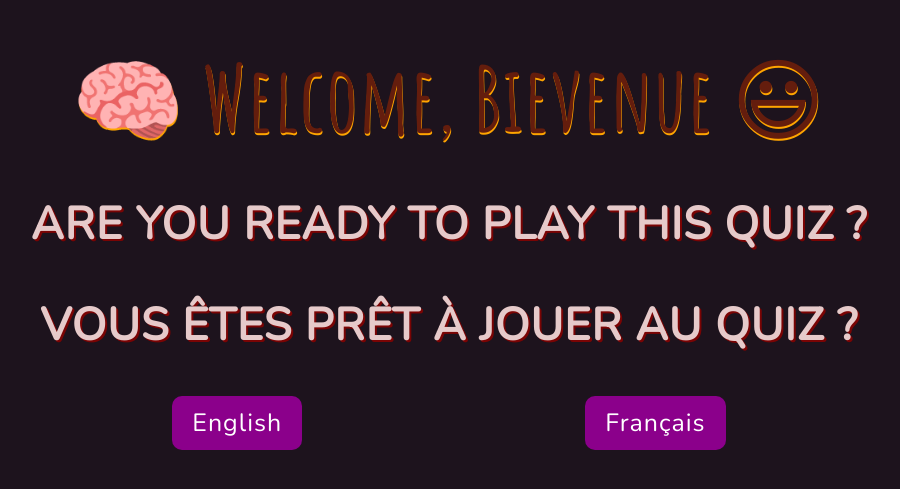
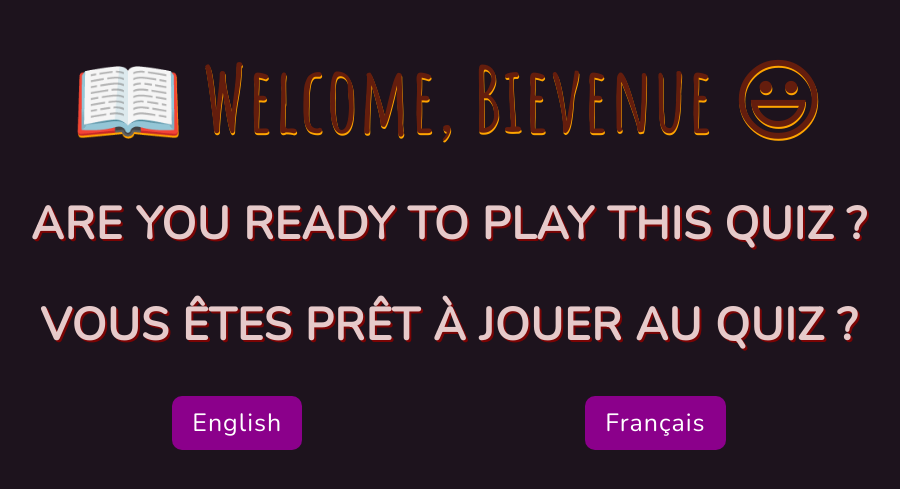
Before and after one commit to chichiulam2022/trivia_quiz_app, a plain HTML site: page index.html in a window 1280 px wide. Shown: the part 145-634 px from the top of the page, without its empty margins (191-1091 px from the left). Drawn offline with nearby package versions, Linux system fonts and the light colour scheme.

Commit message:
Update index.html

```diff
--- a/index.html
+++ b/index.html
@@ -13,7 +13,7 @@
 <body>
     <div class="container">
         <div class="quiz">
-            <h1 class="welcome">🧠 Welcome, Bievenue 😃</h1>
+            <h1 class="welcome">📖 Welcome, Bievenue 😃</h1>
             <h1 class="intro">Are You Ready to Play This Quiz ?</h1>
             <h1 class="intro">Vous êtes prêt à jouer au quiz ?</h1>
             <div class="lang-container">
```
